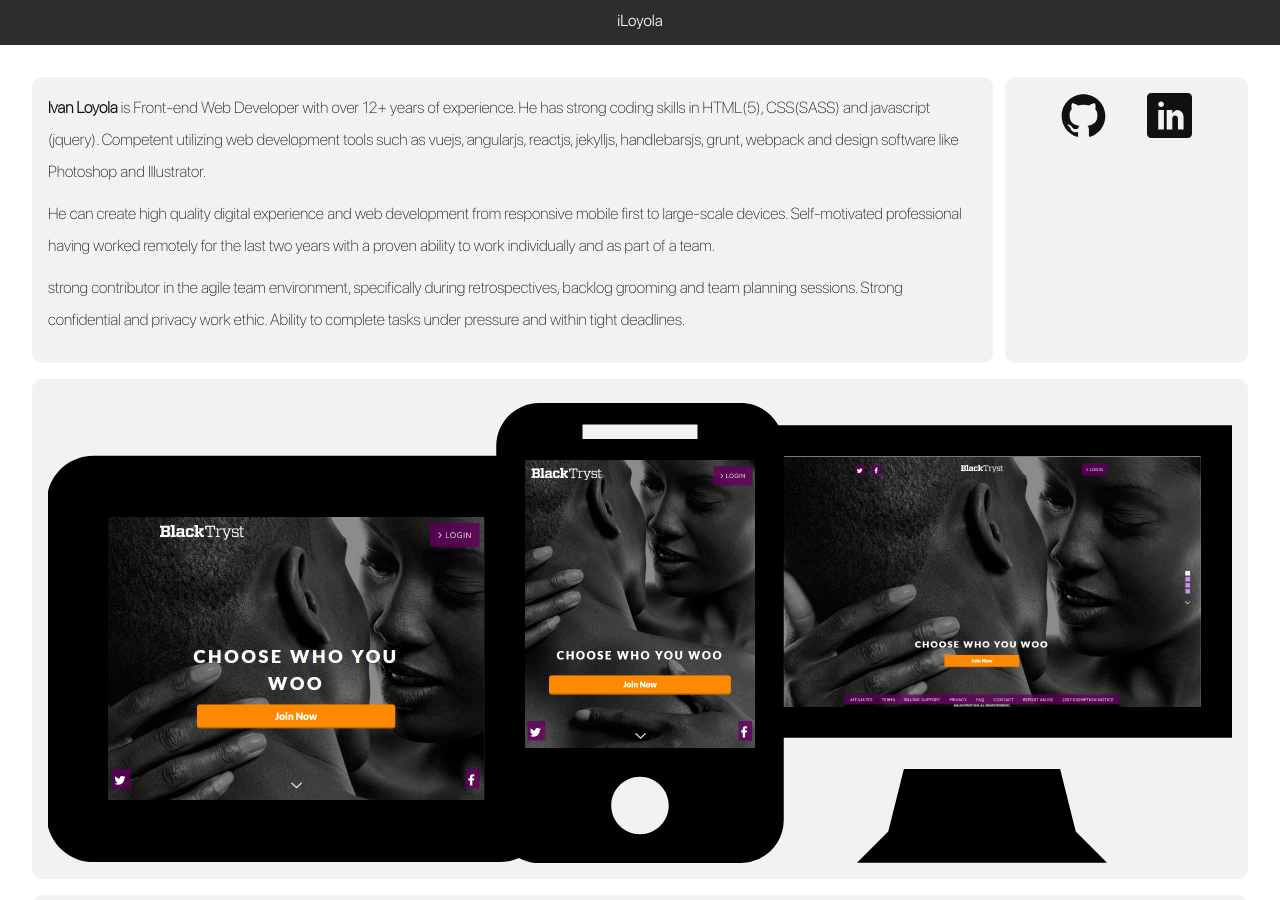
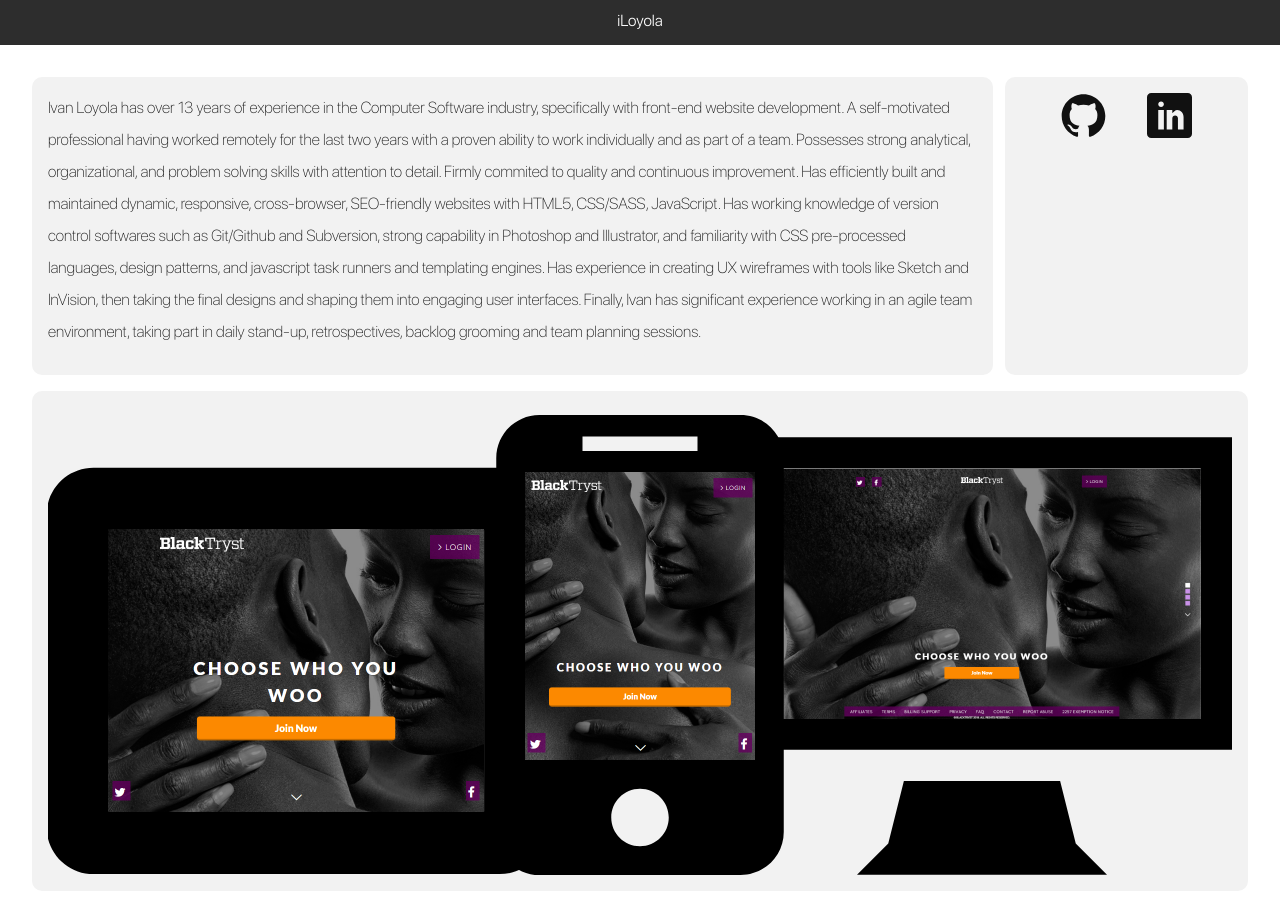
Before and after one commit to iLoyola/work-examples, a Jekyll site: the page built from index.html, in a window 1280 px wide and 900 px high. Built offline with Jekyll 4.4.1, drawn with Linux system fonts in a browser that asks for light colours.

Commit message:
Change to the description text

```diff
--- a/index.html
+++ b/index.html
@@ -7,15 +7,7 @@
   <div class="il-content-l">
       <div class="il-content-l-h">
           <section>
-            <p><span>Ivan Loyola</span> is Front-end Web Developer with over 12+ years of experience. He has strong coding skills in HTML(5),
-              CSS(SASS) and javascript (jquery). Competent utilizing web development tools such as vuejs, angularjs, reactjs,
-              jekylljs, handlebarsjs, grunt, webpack and design software like Photoshop and Illustrator.</p>
-            <p>He can create high quality digital experience and web development from responsive mobile first to large-scale
-              devices. Self-motivated professional having worked remotely for the last two years with a proven ability to work
-              individually and as part of a team.</p>
-            <p> strong contributor in the agile team environment, specifically during retrospectives, backlog grooming and team
-              planning sessions. Strong confidential and privacy work ethic. Ability to complete tasks under pressure and within
-              tight deadlines.</p>
+            <p>Ivan Loyola has over 13 years of experience in the Computer Software industry, specifically with front-end website development. A self-motivated professional having worked remotely for the last two years with a proven ability to work individually and as part of a team. Possesses strong analytical, organizational, and problem solving skills with attention to detail. Firmly commited to quality and continuous improvement. Has efficiently built and maintained dynamic, responsive, cross-browser, SEO-friendly websites with HTML5, CSS/SASS, JavaScript. Has working knowledge of version control softwares such as Git/Github and Subversion, strong capability in Photoshop and Illustrator, and familiarity with CSS pre-processed languages, design patterns, and javascript task runners and templating engines. Has experience in creating UX wireframes with tools like Sketch and InVision, then taking the final designs and shaping them into engaging user interfaces. Finally, Ivan has significant experience working in an agile team environment, taking part in daily stand-up, retrospectives, backlog grooming and team planning sessions.</p>
           </section>
           <aside>
             <ul class="il-social-media-list">
```
